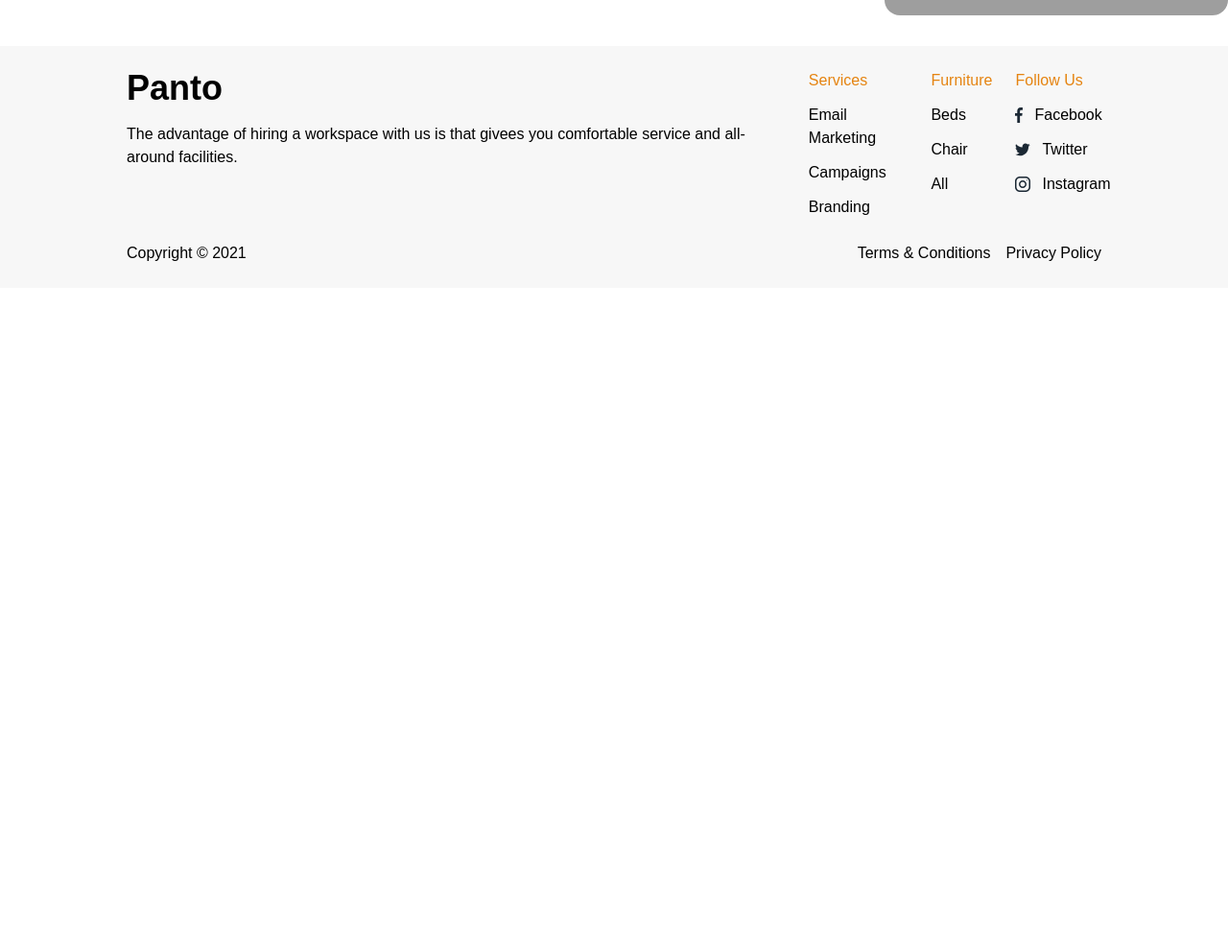
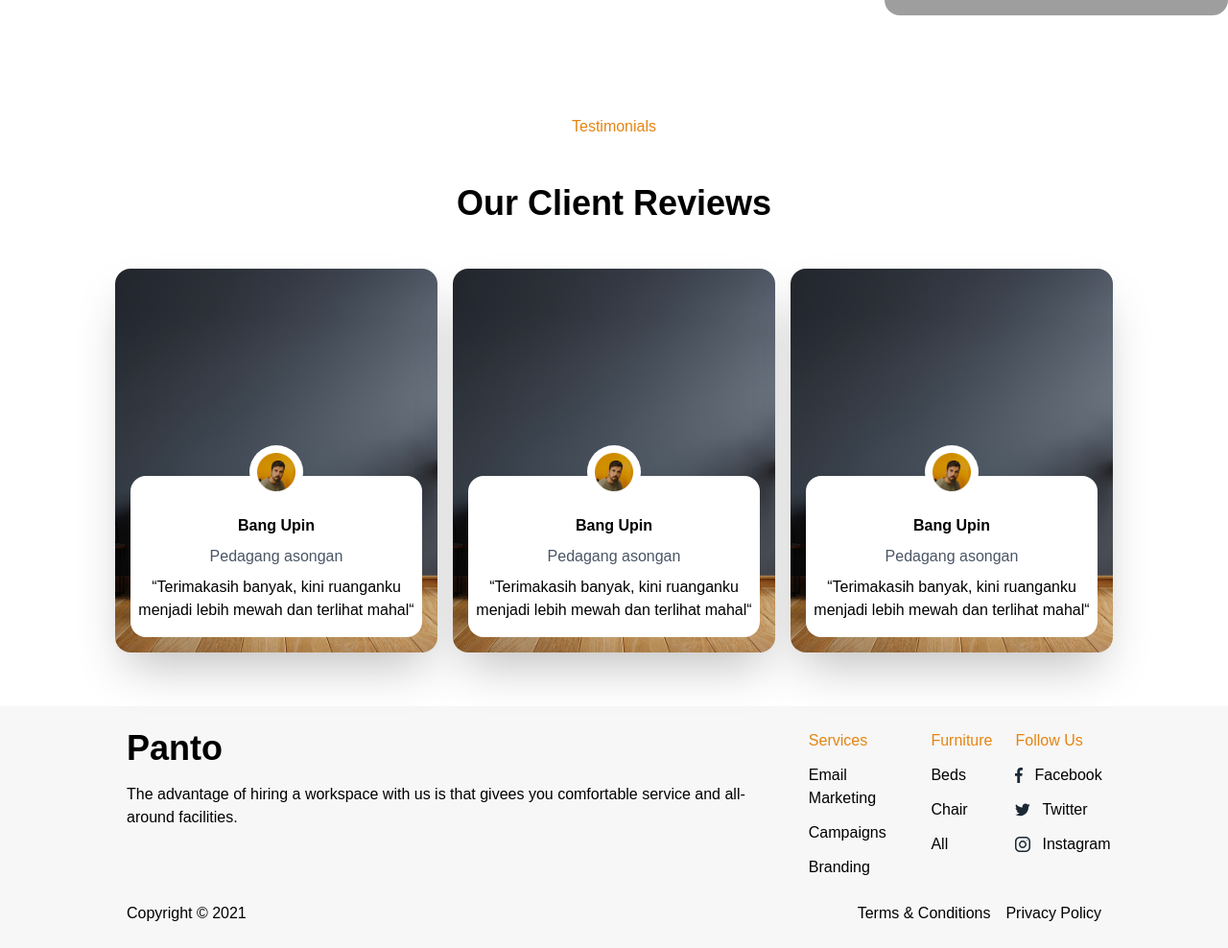
Before and after one commit to audywp/building-landing-pages-with-tailwind, a website: page src/index.html in a window 1280 px wide. Shown: the part 3459-4447 px from the top of the page at 96% size. Before the commit the page ends 3759 px from the top, so only its background shows below. Drawn offline with Linux system fonts and the light colour scheme; grey boxes are pictures that could not be loaded.

Commit message:
add testimonials

```diff
--- a/src/index.html
+++ b/src/index.html
@@ -326,6 +326,71 @@
     </section>
 
     <section
+      id="testimonials"
+      class="flex flex-col gap-12 mt-20 px-3 py-6 md:px-30"
+    >
+      <p class="self-center text-primary">Testimonials</p>
+
+      <h1 class="text-4xl font-bold self-center">Our Client Reviews</h1>
+
+      <div class="grid grid-cols-2 md:grid-cols-3 gap-4">
+        <div
+          class="bg-[url('./assets/images/sofa.png')] flex-1 h-100 bg-cover bg-center flex flex-col-reverse rounded-2xl shadow-2xl"
+        >
+          <div class="flex flex-col bg-white rounded-2xl relative m-4 text-center gap-2 pt-10 pb-4">
+            <h2 class="font-bold">Bang Upin</h2>
+            <p class="text-gray-600">Pedagang asongan</p>
+            <p>“Terimakasih banyak, kini ruanganku menjadi lebih mewah dan terlihat mahal“</p>
+
+            <div class="absolute -top-8 left-[50%] translate-x-[-50%] w-14 h-14 p-2 rounded-full bg-white">
+              <img
+                class="w-10 h-10"
+                alt="user review "
+                src="./assets/images/user.png"
+              />
+            </div>
+          </div>
+        </div>
+
+        <div
+          class="bg-[url('./assets/images/sofa.png')] flex-1 h-100 bg-cover bg-center flex flex-col-reverse rounded-2xl shadow-2xl"
+        >
+          <div class="flex flex-col bg-white rounded-2xl relative m-4 text-center gap-2 pt-10 pb-4">
+            <h2 class="font-bold">Bang Upin</h2>
+            <p class="text-gray-600">Pedagang asongan</p>
+            <p>“Terimakasih banyak, kini ruanganku menjadi lebih mewah dan terlihat mahal“</p>
+
+            <div class="absolute -top-8 left-[50%] translate-x-[-50%] w-14 h-14 p-2 rounded-full bg-white">
+              <img
+                class="w-10 h-10"
+                alt="user review "
+                src="./assets/images/user.png"
+              />
+            </div>
+          </div>
+        </div>
+
+        <div
+          class="bg-[url('./assets/images/sofa.png')] flex-1 h-100 bg-cover bg-center flex flex-col-reverse rounded-2xl shadow-2xl"
+        >
+          <div class="flex flex-col bg-white rounded-2xl relative m-4 text-center gap-2 pt-10 pb-4">
+            <h2 class="font-bold">Bang Upin</h2>
+            <p class="text-gray-600">Pedagang asongan</p>
+            <p>“Terimakasih banyak, kini ruanganku menjadi lebih mewah dan terlihat mahal“</p>
+
+            <div class="absolute -top-8 left-[50%] translate-x-[-50%] w-14 h-14 p-2 rounded-full bg-white">
+              <img
+                class="w-10 h-10"
+                alt="user review "
+                src="./assets/images/user.png"
+              />
+            </div>
+          </div>
+        </div>
+      </div>
+    </section>
+
+    <section
       id="footer"
       class="bg-secondary mt-8 px-3 py-6"
     >
```
Also changed, not shown: src/assets/images/user.png (added), src/output.css.
